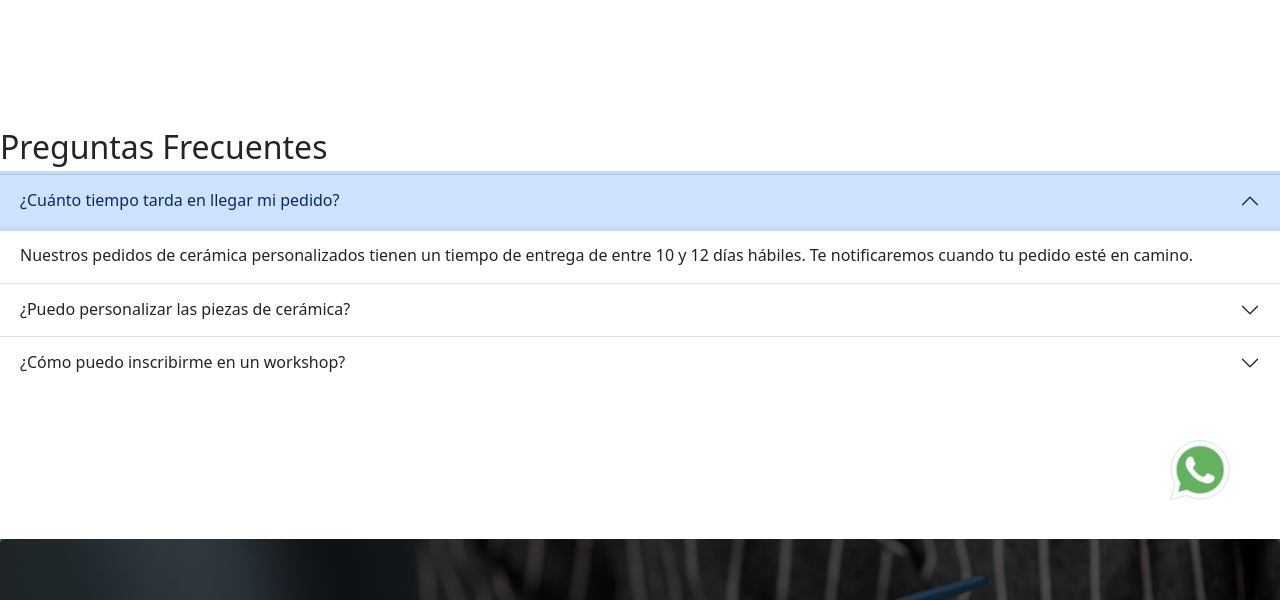
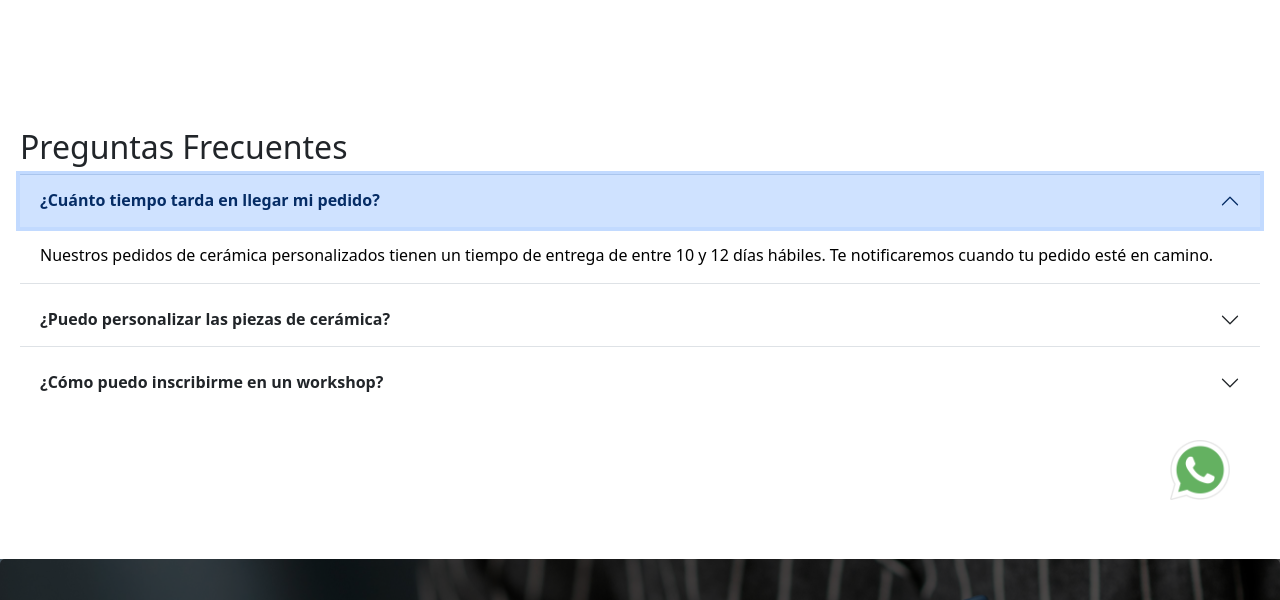
Before and after one commit to palomabaron/PF-Baron, a website: page index.html in a window 1280 px wide. Both pictures are taken after a click on the button "¿Cuánto tiempo tarda en llegar mi pedido?". Shown: the part 4230-4830 px from the top of the page. Drawn offline with nearby package versions, Linux system fonts and the light colour scheme.

Commit message:
Ajustes FAQs

```diff
--- a/css/styles.css
+++ b/css/styles.css
@@ -193,10 +193,6 @@ header nav img {
     margin: 10px 0;
     padding: 10px;
 }
-.preguntas-frecuentes {
-    margin-top: 150px;
-    margin-bottom: 150px;
-}
 
 .grid-galeria{
     width: 100%;
@@ -228,6 +224,44 @@ header nav img {
 .img-3 {
     grid-row: span 2;
 }
+
+.preguntas-frecuentes {
+    margin-top: 150px;
+    margin-bottom: 150px;
+    padding: 0 20px;
+}
+
+.accordion-button {
+    background-color: #f8f9fa;
+    color: #000;
+    border: 1px solid #dee2e6;
+    box-shadow: none;
+    font-weight: bold;
+    padding: 10px 15px;
+}
+
+.accordion-button:not(.collapsed) {
+    color: #fff;
+    background-color: #eedcb7;
+    border-color: #fdf0dc;
+}
+
+.accordion-body {
+    background-color: #ffffff;
+    color: #000;
+    padding: 15px;
+}
+
+.accordion-header {
+    margin-bottom: 0;
+}
+
+.accordion-item {
+    border: 1px solid #dee2e6;
+    border-radius: 4px;
+    margin-bottom: 10px;
+}
+
 
 /* Slider de Llamado a la Acción Index */
 .home-call-to-action-slider {
```
